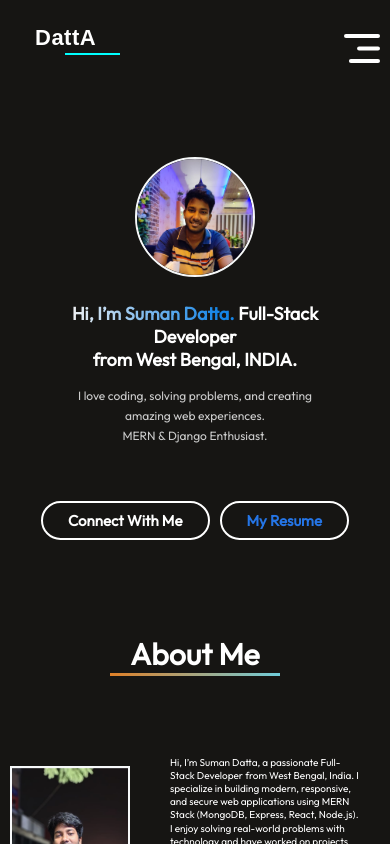
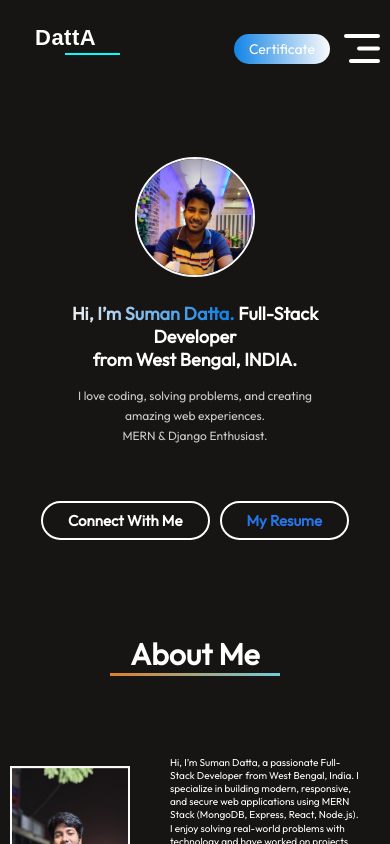
Before and after one commit to suman753/my-web, a React (Vite) app: page / in a window 390 px wide. Shown: the top 844 px of the page. Built offline with nearby package versions, Linux system fonts and the light colour scheme.

Commit message:
Added Vercel SPA rewrite for react-router

```diff
--- a/src/Components/Navbar/Navbar.css
+++ b/src/Components/Navbar/Navbar.css
@@ -61,8 +61,16 @@
         margin: 20px 20px;
     }
     .nav-connect{
-        display: none;
-    }
+    padding: 6px 15px;
+    background: linear-gradient(267deg, #fbfbfc 0.36%, #0c80e4 102.06%);
+    font-size: 14px;
+    cursor: pointer;
+    border-radius: 30px;
+    color: white;
+    transition: all 0.3s ease;
+    margin-right: 40px;
+
+}
     .nav-menu-open{
         display: block;
         position: absolute;
```
